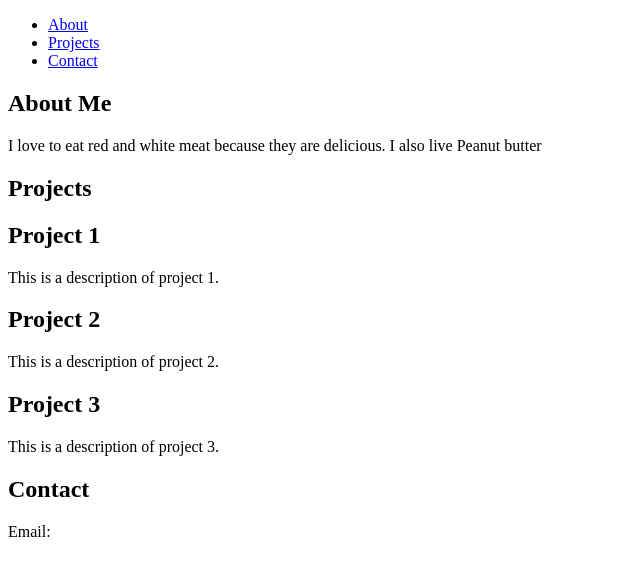
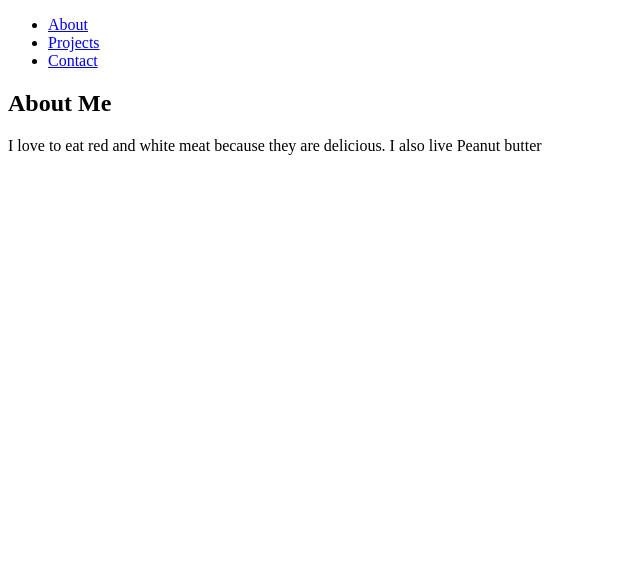
Before and after one commit to Dharmaip/Website_Collab, a plain HTML site: page index.html in a window 1280 px wide. Shown: the whole page, without its empty margins (0-640 px from the left). Drawn offline with Linux system fonts and the light colour scheme.

Commit message:
Update index.html

```diff
--- a/index.html
+++ b/index.html
@@ -21,23 +21,5 @@
             <h1>About Me</h1>
             <p>I love to eat red and white meat because they are delicious. I also live Peanut butter</p>
         </section>
-        <section id="projects">
-            <h1>Projects</h1>
-            <div class="project">
-                <h2>Project 1</h2>
-                <p>This is a description of project 1.</p>
-            </div>
-            <div class="project">
-                <h2>Project 2</h2>
-                <p>This is a description of project 2.</p>
-            </div>
-            <div class="project">
-                <h2>Project 3</h2>
-                <p>This is a description of project 3.</p>
-            </div>
-        </section>
-        <section id="contact">
-            <h1>Contact</h1>
-            <p>Email:
 </body>
 </html>
```
